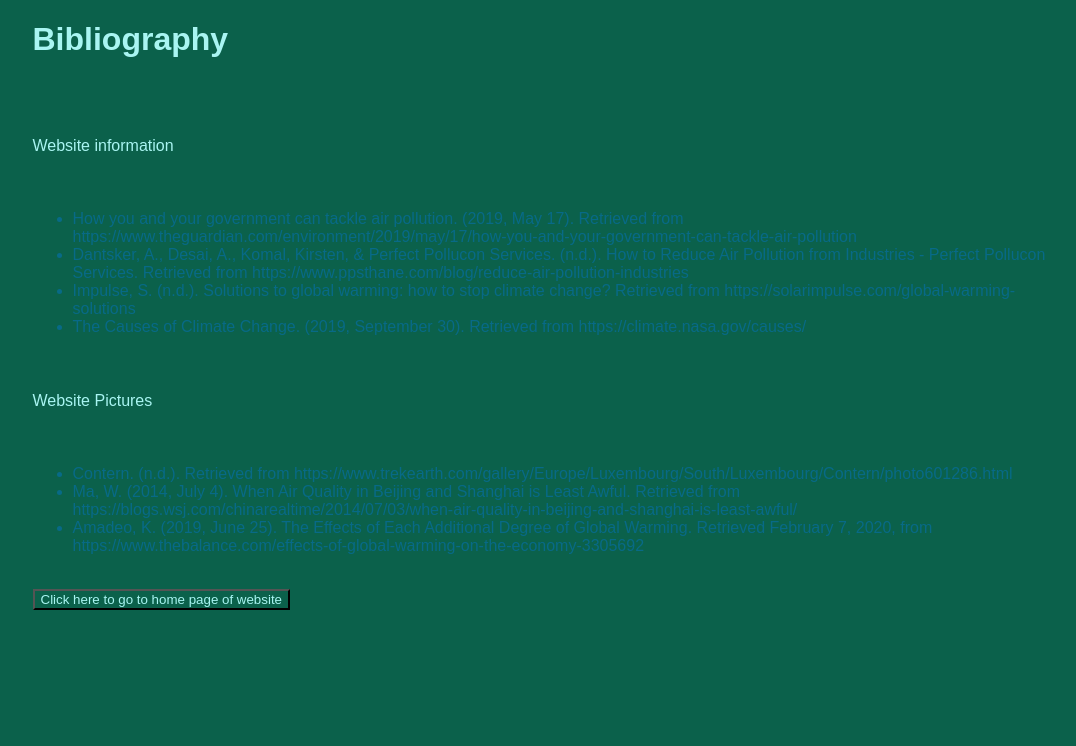
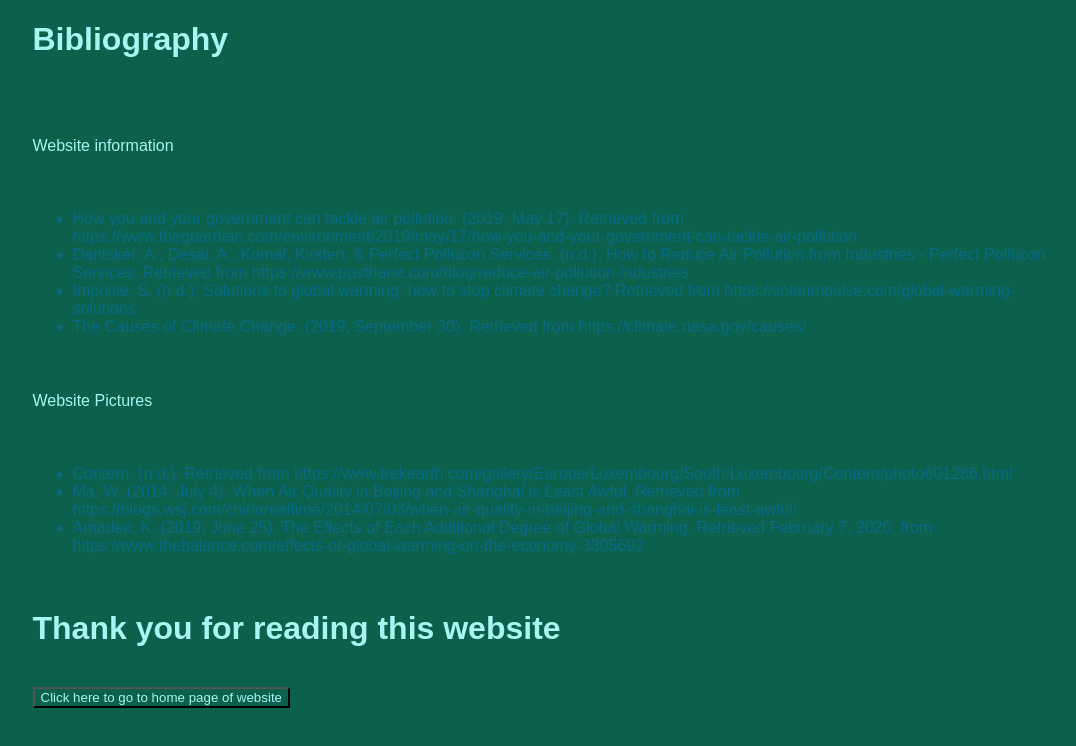
Before and after one commit to CarlosLeung120/Global-Warming-Knowledge, a plain HTML site: page bibliography.html in a window 1280 px wide. Shown: the whole page, without its empty margins (99-1175 px from the left). Drawn offline with Linux system fonts and the light colour scheme.

Commit message:
Eighth commit: Sorry I left something, now all checked

```diff
--- a/bibliography.html
+++ b/bibliography.html
@@ -58,6 +58,7 @@
      <li>Ma, W. (2014, July 4). When Air Quality in Beijing and Shanghai is Least Awful. Retrieved from https://blogs.wsj.com/chinarealtime/2014/07/03/when-air-quality-in-beijing-and-shanghai-is-least-awful/</li>
      <li>Amadeo, K. (2019, June 25). The Effects of Each Additional Degree of Global Warming. Retrieved February 7, 2020, from https://www.thebalance.com/effects-of-global-warming-on-the-economy-3305692</li>
    </ul><br>
+   <h1>Thank you for reading this website</h1><br>
    <button onclick="window.location.href = 'index.html';">Click here to go to home page of website</button>
   </body>
 </html>
```
